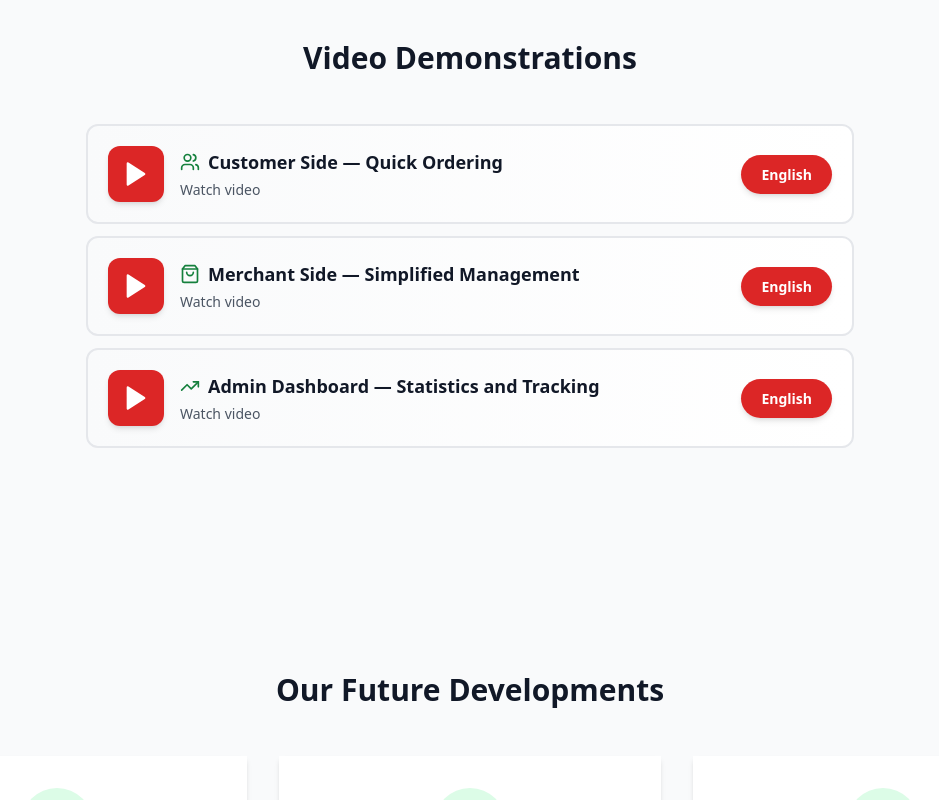
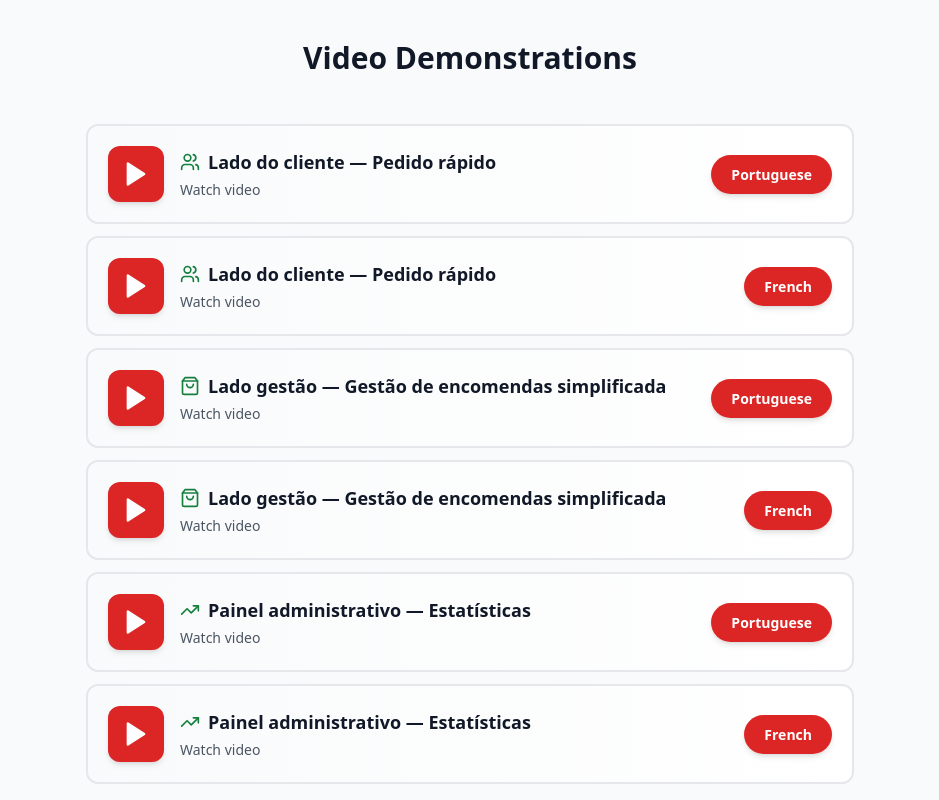
Before and after one commit to ALICE4765-326/digismart, a React (Vite) app: page /solutions in a window 1280 px wide. Shown: the part 680-1480 px from the top of the page, without its empty margins (170-1109 px from the left). Built offline with nearby package versions, Linux system fonts and the light colour scheme.

Commit message:
Updated Solutions.tsx

```diff
--- a/src/i18n/locales/en.json
+++ b/src/i18n/locales/en.json
@@ -49,21 +49,42 @@
       "videosTitle": "Video Demonstrations",
       "watchVideo": "Watch video",
       "videos": {
-        "merchant": {
+        "merchant": [
+          {
+            "title": "Merchant Side — Simplified Management",
+            "url": "https://www.youtube.com/embed/qDQVRCsd_Zk",
+            "language": "Portuguese"
+          },
+          {
             "title": "Merchant Side — Simplified Management",
             "url": "https://www.youtube.com/embed/erFI4_WnAcI",
-          "language": "English"
+            "language": "French"
+          }
+        ],
+        "customer": [
+          {
+            "title": "Customer Side — Quick Ordering",
+            "url": "https://www.youtube.com/embed/L1TnG6jK2Xc",
+            "language": "Portuguese"
           },
-        "customer": {
+          {
             "title": "Customer Side — Quick Ordering",
             "url": "https://www.youtube.com/embed/M3mP4NmiIew",
-          "language": "English"
+            "language": "French"
+          }
+        ],
+        "admin": [
+          {
+            "title": "Admin Dashboard — Statistics and Tracking",
+            "url": "https://www.youtube.com/embed/zEfXjZ3YWhA",
+            "language": "Portuguese"
           },
-        "admin": {
+          {
             "title": "Admin Dashboard — Statistics and Tracking",
             "url": "https://www.youtube.com/embed/v7QcD8cxnrY",
-          "language": "English"
+            "language": "French"
           }
+        ]
       }
     },
     "futureProjects": {
--- a/src/pages/Solutions.tsx
+++ b/src/pages/Solutions.tsx
@@ -13,12 +13,17 @@ export const Solutions = () => {
     { icon: Pizza },
   ];
 
-  const videos = t('solutions.appTakeAway.videos', { returnObjects: true }) as Record<string, { title: string; url: string; language: string }>;
+  const videos = t('solutions.appTakeAway.videos', { returnObjects: true }) as Record<string, { title: string; url: string; language: string } | { title: string; url: string; language: string }[]>;
+
+  // Normalize videos to always be arrays
+  const normalizeVideos = (videoData: { title: string; url: string; language: string } | { title: string; url: string; language: string }[]) => {
+    return Array.isArray(videoData) ? videoData : [videoData];
+  };
 
   const videoCards = [
-    { icon: Users, titleKey: 'solutions.appTakeAway.videos.customer.title', videoUrl: videos.customer?.url || '', language: videos.customer?.language || '' },
-    { icon: ShoppingBag, titleKey: 'solutions.appTakeAway.videos.merchant.title', videoUrl: videos.merchant?.url || '', language: videos.merchant?.language || '' },
-    { icon: TrendingUp, titleKey: 'solutions.appTakeAway.videos.admin.title', videoUrl: videos.admin?.url || '', language: videos.admin?.language || '' },
+    { icon: Users, titleKey: 'solutions.appTakeAway.videos.customer.title', videos: normalizeVideos(videos.customer as any) },
+    { icon: ShoppingBag, titleKey: 'solutions.appTakeAway.videos.merchant.title', videos: normalizeVideos(videos.merchant as any) },
+    { icon: TrendingUp, titleKey: 'solutions.appTakeAway.videos.admin.title', videos: normalizeVideos(videos.admin as any) },
   ];
 
   const futureProjects = [
@@ -71,12 +76,14 @@ export const Solutions = () => {
               {t('solutions.appTakeAway.videosTitle')}
             </h2>
             <div className="max-w-3xl mx-auto space-y-3">
-              {videoCards.map((card, index) => {
+              {videoCards.map((card, cardIndex) => {
                 const Icon = card.icon;
                 return (
+                  <div key={cardIndex} className="space-y-3">
+                    {card.videos.map((video, videoIndex) => (
                       <a
-                    key={index}
-                    href={card.videoUrl.replace('/embed/', '/watch?v=')}
+                        key={`${cardIndex}-${videoIndex}`}
+                        href={video.url.replace('/embed/', '/watch?v=')}
                         target="_blank"
                         rel="noopener noreferrer"
                         className="flex items-center gap-4 bg-gradient-to-r from-gray-50 to-white border-2 border-gray-200 rounded-xl p-5 hover:border-primary-500 hover:shadow-xl transition-all duration-300 group cursor-pointer"
@@ -102,15 +109,17 @@ export const Solutions = () => {
                           </p>
                         </div>
 
-                    {/* Language Badge - Only show for English */}
-                    {card.language === 'English' && (
+                        {/* Language Badge - Show if language is not empty */}
+                        {video.language && video.language !== '' && (
                           <div className="flex-shrink-0">
                             <span className="bg-red-600 text-white text-sm font-bold px-5 py-2.5 rounded-full shadow-md group-hover:bg-red-700 transition-colors">
-                          {card.language}
+                              {video.language}
                             </span>
                           </div>
                         )}
                       </a>
+                    ))}
+                  </div>
                 );
               })}
             </div>
```
Lines whose indentation alone changed are shown as unchanged.
